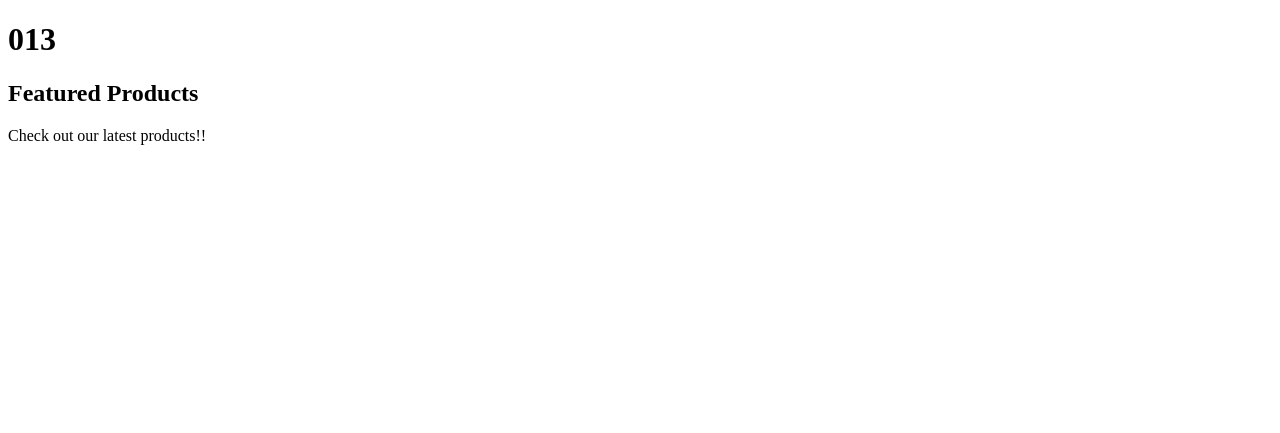
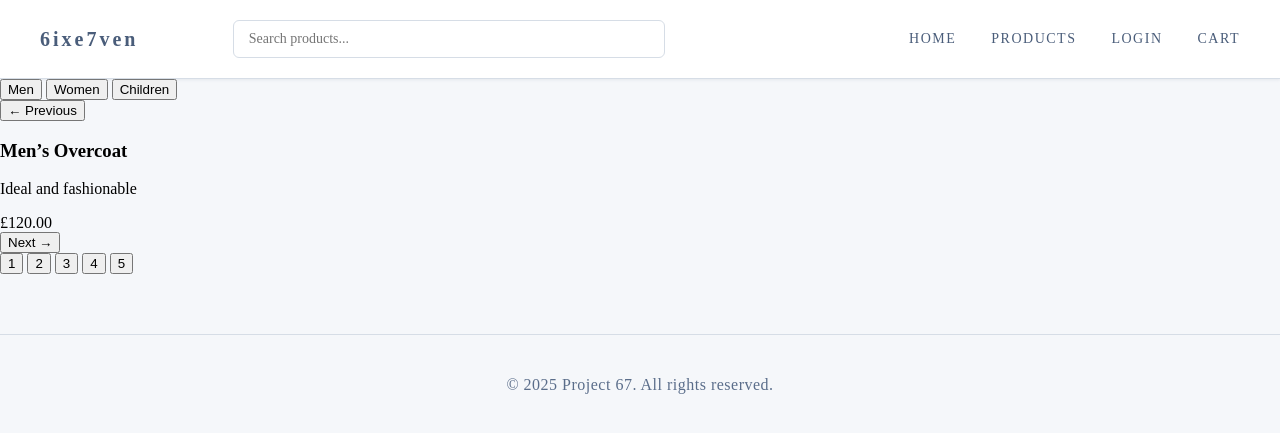
Before and after one commit to hat1m11/E-Commerce-Project, a Flask app: template templates/index.html in a window 1280 px wide. Shown: the top 433 px of the page. Run offline with Flask 3, Linux system fonts and the light colour scheme; the template is opened without the code that fills it, so the values that code supplies are empty.

Commit message:
Home Design

```diff
--- a/templates/index.html
+++ b/templates/index.html
@@ -1,27 +1,33 @@
-<!DOCTYPE html>
-<html lang="en">
-<head>
-    <meta charset="UTF-8">
-    <meta name="viewport" content="width=device-width, initial-scale=1.0">
-    <title>E-Commerce Project 67</title>
-</head>
-<body>
+{% extends "base.html" %}
 
-    <header>
-        <h1>013</h1>
-    </header>
+{% block title %}Home - 6ixe7ven{% endblock %}
 
-    <main>
-        <section>
-            <h2>Featured Products</h2>
-            <p>Check out our latest products!!</p>
-        </section>
-    </main>
+{% block content %}
+<section class="home-hero">
+    <div class="category-tabs">
+        <button class="tab active">Men</button>
+        <button class="tab">Women</button>
+        <button class="tab">Children</button>
+    </div>
 
-    <footer>
+    <div class="product-carousel">
+        <button class="nav prev">← Previous</button>
 
-    </footer>
+        <div class="product-card">
+            <h3>Men’s Overcoat</h3>
+            <p>Ideal and fashionable</p>
+            <span class="price">£120.00</span>
+        </div>
 
+        <button class="nav next">Next →</button>
+    </div>
 
-</body>
-</html></html>
+    <div class="pagination">
+        <button class="page active">1</button>
+        <button class="page">2</button>
+        <button class="page">3</button>
+        <button class="page">4</button>
+        <button class="page">5</button>
+    </div>
+</section>
+{% endblock %}
```
